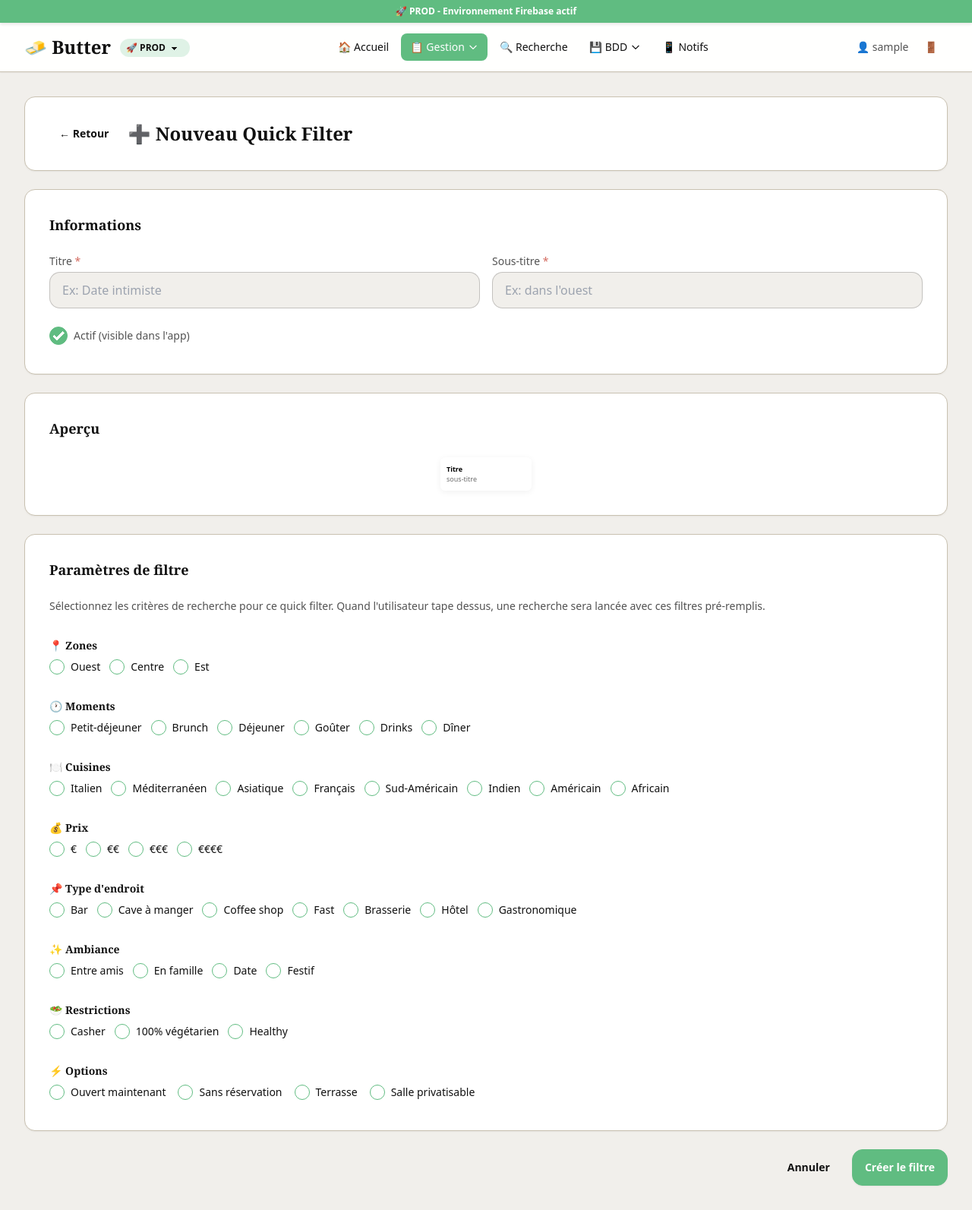
After one commit to danou294/butter-gestion, a Django app: page /quick-filters/create/ in a window 1280 px wide. The commit adds this page. Shown: the whole page at 76% size. Run offline with Django 4.2, Linux system fonts and the light colour scheme; the visitor is signed in with stand-in values (Sample User, id 1); some web fonts are replaced.

Commit message:
feat: ajout module Quick Filters CRUD (Django admin)
Nouveau module pour gérer les quick filters dynamiques depuis l'interface Django.
Les filtres sont stockés dans Firestore et affichés aléatoirement sur la home page Flutter.

Co-Authored-By: Claude Opus 4.6 <noreply@anthropic.com>

```diff
--- a/scripts_manager/templates/scripts_manager/base.html
+++ b/scripts_manager/templates/scripts_manager/base.html
@@ -67,7 +67,7 @@
                     <!-- Dropdown Gestion -->
                     <div class="relative" x-data="{ open: false }" @mouseenter="open = true" @mouseleave="open = false">
                         <button @click="open = !open"
-                                class="px-3 py-2 rounded-lg text-sm font-medium transition-colors inline-flex items-center gap-1 {% if 'restaurant' in request.resolver_match.url_name or 'photo' in request.resolver_match.url_name or 'user' in request.resolver_match.url_name or 'guide' in request.resolver_match.url_name or 'announcement' in request.resolver_match.url_name or 'onboarding' in request.resolver_match.url_name or 'subscriber' in request.resolver_match.url_name or 'dashboard_revenuecat' in request.resolver_match.url_name %}bg-primary text-primary-content{% else %}text-base-content hover:bg-base-200{% endif %}">
+                                class="px-3 py-2 rounded-lg text-sm font-medium transition-colors inline-flex items-center gap-1 {% if 'restaurant' in request.resolver_match.url_name or 'photo' in request.resolver_match.url_name or 'user' in request.resolver_match.url_name or 'guide' in request.resolver_match.url_name or 'announcement' in request.resolver_match.url_name or 'onboarding' in request.resolver_match.url_name or 'subscriber' in request.resolver_match.url_name or 'dashboard_revenuecat' in request.resolver_match.url_name or 'quick_filter' in request.resolver_match.url_name %}bg-primary text-primary-content{% else %}text-base-content hover:bg-base-200{% endif %}">
                             📋 Gestion
                             <svg class="w-3.5 h-3.5 transition-transform" :class="open && 'rotate-180'" fill="none" stroke="currentColor" viewBox="0 0 24 24"><path stroke-linecap="round" stroke-linejoin="round" stroke-width="2" d="M19 9l-7 7-7-7"/></svg>
                         </button>
@@ -86,6 +86,7 @@
                             <a href="{% url 'scripts_manager:users_list' %}" class="flex items-center gap-2 px-4 py-2.5 text-sm text-base-content hover:bg-base-200 transition-colors {% if 'user' in request.resolver_match.url_name and 'subscriber' not in request.resolver_match.url_name and 'dashboard_revenuecat' not in request.resolver_match.url_name %}font-bold text-primary{% endif %}">👥 Utilisateurs</a>
                             <a href="{% url 'scripts_manager:subscribers_list' %}" class="flex items-center gap-2 px-4 py-2.5 text-sm text-base-content hover:bg-base-200 transition-colors {% if 'subscriber' in request.resolver_match.url_name or 'dashboard_revenuecat' in request.resolver_match.url_name %}font-bold text-primary{% endif %}">💳 Abonnés</a>
                             <a href="{% url 'scripts_manager:onboarding_list' %}" class="flex items-center gap-2 px-4 py-2.5 text-sm text-base-content hover:bg-base-200 transition-colors {% if 'onboarding' in request.resolver_match.url_name %}font-bold text-primary{% endif %}">🎯 Onboarding</a>
+                            <a href="{% url 'scripts_manager:quick_filters_list' %}" class="flex items-center gap-2 px-4 py-2.5 text-sm text-base-content hover:bg-base-200 transition-colors {% if 'quick_filter' in request.resolver_match.url_name %}font-bold text-primary{% endif %}">🔍 Quick Filters</a>
                         </div>
                     </div>
 
@@ -161,6 +162,7 @@
                 <a href="{% url 'scripts_manager:users_list' %}" class="block px-3 py-2.5 rounded-lg text-sm {% if 'user' in request.resolver_match.url_name and 'subscriber' not in request.resolver_match.url_name and 'dashboard_revenuecat' not in request.resolver_match.url_name %}bg-primary text-primary-content font-medium{% else %}text-base-content hover:bg-base-200{% endif %}">👥 Utilisateurs</a>
                 <a href="{% url 'scripts_manager:subscribers_list' %}" class="block px-3 py-2.5 rounded-lg text-sm {% if 'subscriber' in request.resolver_match.url_name or 'dashboard_revenuecat' in request.resolver_match.url_name %}bg-primary text-primary-content font-medium{% else %}text-base-content hover:bg-base-200{% endif %}">💳 Abonnés</a>
                 <a href="{% url 'scripts_manager:onboarding_list' %}" class="block px-3 py-2.5 rounded-lg text-sm {% if 'onboarding' in request.resolver_match.url_name %}bg-primary text-primary-content font-medium{% else %}text-base-content hover:bg-base-200{% endif %}">🎯 Onboarding</a>
+                <a href="{% url 'scripts_manager:quick_filters_list' %}" class="block px-3 py-2.5 rounded-lg text-sm {% if 'quick_filter' in request.resolver_match.url_name %}bg-primary text-primary-content font-medium{% else %}text-base-content hover:bg-base-200{% endif %}">🔍 Quick Filters</a>
                 <div class="pt-2 pb-1 px-3 text-xs font-bold text-secondary uppercase tracking-wider">Outils</div>
                 <a href="{% url 'scripts_manager:search_restaurants' %}" class="block px-3 py-2.5 rounded-lg text-sm {% if 'search_restaurants' in request.resolver_match.url_name %}bg-primary text-primary-content font-medium{% else %}text-base-content hover:bg-base-200{% endif %}">🔍 Recherche</a>
                 <a href="{% url 'scripts_manager:import_restaurants_index' %}" class="block px-3 py-2.5 rounded-lg text-sm {% if 'import_restaurants' in request.resolver_match.url_name %}bg-primary text-primary-content font-medium{% else %}text-base-content hover:bg-base-200{% endif %}">📥 Import</a>
--- /dev/null
+++ b/scripts_manager/templates/scripts_manager/quick_filters/form.html
@@ -0,0 +1,241 @@
+{% extends "scripts_manager/base.html" %}
+{% load static %}
+
+{% block title %}{% if mode == 'create' %}Créer{% else %}Éditer{% endif %} Quick Filter - Butter Backoffice{% endblock %}
+
+{% block content %}
+<div class="space-y-6">
+    <!-- Header -->
+    <div class="card bg-base-100 shadow-sm border border-base-300">
+        <div class="card-body">
+            <div class="flex items-center gap-3">
+                <a href="{% url 'scripts_manager:quick_filters_list' %}" class="btn btn-ghost btn-sm">← Retour</a>
+                <h1 class="text-2xl font-serif font-bold text-base-content">
+                    {% if mode == 'create' %}➕ Nouveau Quick Filter{% else %}✏️ Éditer « {{ quick_filter.title }} »{% endif %}
+                </h1>
+            </div>
+        </div>
+    </div>
+
+    <!-- Form -->
+    <form method="post" class="space-y-6">
+        {% csrf_token %}
+
+        <!-- Infos de base -->
+        <div class="card bg-base-100 shadow-sm border border-base-300">
+            <div class="card-body">
+                <h2 class="text-lg font-serif font-bold text-base-content mb-4">Informations</h2>
+
+                <div class="grid grid-cols-1 md:grid-cols-2 gap-4">
+                    <div>
+                        <label for="title" class="block text-sm font-medium text-secondary mb-1">Titre <span class="text-error">*</span></label>
+                        <input type="text" id="title" name="title"
+                               value="{% if mode == 'edit' %}{{ quick_filter.title }}{% elif form_data %}{{ form_data.title }}{% endif %}"
+                               required placeholder="Ex: Date intimiste"
+                               class="input input-bordered w-full bg-base-200">
+                    </div>
+                    <div>
+                        <label for="subtitle" class="block text-sm font-medium text-secondary mb-1">Sous-titre <span class="text-error">*</span></label>
+                        <input type="text" id="subtitle" name="subtitle"
+                               value="{% if mode == 'edit' %}{{ quick_filter.subtitle }}{% elif form_data %}{{ form_data.subtitle }}{% endif %}"
+                               required placeholder="Ex: dans l'ouest"
+                               class="input input-bordered w-full bg-base-200">
+                    </div>
+                </div>
+
+                <div class="mt-4">
+                    <label class="inline-flex items-center gap-2 cursor-pointer">
+                        <input type="checkbox" name="isActive"
+                               {% if mode == 'create' %}checked{% elif mode == 'edit' and quick_filter.isActive %}checked{% endif %}
+                               class="checkbox checkbox-primary">
+                        <span class="text-sm text-secondary">Actif (visible dans l'app)</span>
+                    </label>
+                </div>
+            </div>
+        </div>
+
+        <!-- Preview -->
+        <div class="card bg-base-100 shadow-sm border border-base-300">
+            <div class="card-body">
+                <h2 class="text-lg font-serif font-bold text-base-content mb-4">Aperçu</h2>
+                <div class="flex justify-center">
+                    <div style="width: 120px; height: 44px; background: white; border-radius: 6px; box-shadow: 0 2px 8px rgba(0,0,0,0.06); padding: 6px 8px; display: flex; flex-direction: column; justify-content: center;">
+                        <div id="preview-title" style="font-size: 9px; font-weight: 600; color: #000;">Date intimiste</div>
+                        <div id="preview-subtitle" style="font-size: 9px; color: #6D6D6D;">dans l'ouest</div>
+                    </div>
+                </div>
+            </div>
+        </div>
+
+        <!-- Filtres -->
+        <div class="card bg-base-100 shadow-sm border border-base-300">
+            <div class="card-body">
+                <h2 class="text-lg font-serif font-bold text-base-content mb-4">Paramètres de filtre</h2>
+                <p class="text-sm text-secondary mb-6">Sélectionnez les critères de recherche pour ce quick filter. Quand l'utilisateur tape dessus, une recherche sera lancée avec ces filtres pré-remplis.</p>
+
+                <!-- Zones -->
+                <div class="mb-6">
+                    <h3 class="text-sm font-bold text-base-content mb-2">📍 Zones</h3>
+                    <div class="flex flex-wrap gap-3">
+                        {% for zone in filter_options.zones %}
+                        <label class="inline-flex items-center gap-2 cursor-pointer">
+                            <input type="checkbox" name="zones" value="{{ zone }}"
+                                   {% if mode == 'edit' and zone in quick_filter.filters.zones %}checked{% endif %}
+                                   class="checkbox checkbox-sm checkbox-primary">
+                            <span class="text-sm">{{ zone }}</span>
+                        </label>
+                        {% endfor %}
+                    </div>
+                </div>
+
+                <!-- Moments -->
+                <div class="mb-6">
+                    <h3 class="text-sm font-bold text-base-content mb-2">🕐 Moments</h3>
+                    <div class="flex flex-wrap gap-3">
+                        {% for moment in filter_options.moments %}
+                        <label class="inline-flex items-center gap-2 cursor-pointer">
+                            <input type="checkbox" name="moments" value="{{ moment }}"
+                                   {% if mode == 'edit' and moment in quick_filter.filters.moments %}checked{% endif %}
+                                   class="checkbox checkbox-sm checkbox-primary">
+                            <span class="text-sm">{{ moment }}</span>
+                        </label>
+                        {% endfor %}
+                    </div>
+                </div>
+
+                <!-- Cuisines -->
+                <div class="mb-6">
+                    <h3 class="text-sm font-bold text-base-content mb-2">🍽️ Cuisines</h3>
+                    <div class="flex flex-wrap gap-3">
+                        {% for cuisine in filter_options.cuisines %}
+                        <label class="inline-flex items-center gap-2 cursor-pointer">
+                            <input type="checkbox" name="cuisines" value="{{ cuisine }}"
+                                   {% if mode == 'edit' and cuisine in quick_filter.filters.cuisines %}checked{% endif %}
+                                   class="checkbox checkbox-sm checkbox-primary">
+                            <span class="text-sm">{{ cuisine }}</span>
+                        </label>
+                        {% endfor %}
+                    </div>
+                </div>
+
+                <!-- Prix -->
+                <div class="mb-6">
+                    <h3 class="text-sm font-bold text-base-content mb-2">💰 Prix</h3>
+                    <div class="flex flex-wrap gap-3">
+                        {% for p in filter_options.prix %}
+                        <label class="inline-flex items-center gap-2 cursor-pointer">
+                            <input type="checkbox" name="prix" value="{{ p }}"
+                                   {% if mode == 'edit' and p in quick_filter.filters.prix %}checked{% endif %}
+                                   class="checkbox checkbox-sm checkbox-primary">
+                            <span class="text-sm">{{ p }}</span>
+                        </label>
+                        {% endfor %}
+                    </div>
+                </div>
+
+                <!-- Lieux -->
+                <div class="mb-6">
+                    <h3 class="text-sm font-bold text-base-content mb-2">📌 Type d'endroit</h3>
+                    <div class="flex flex-wrap gap-3">
+                        {% for lieu in filter_options.lieux %}
+                        <label class="inline-flex items-center gap-2 cursor-pointer">
+                            <input type="checkbox" name="lieux" value="{{ lieu }}"
+                                   {% if mode == 'edit' and lieu in quick_filter.filters.lieux %}checked{% endif %}
+                                   class="checkbox checkbox-sm checkbox-primary">
+                            <span class="text-sm">{{ lieu }}</span>
+                        </label>
+                        {% endfor %}
+                    </div>
+                </div>
+
+                <!-- Ambiance -->
+                <div class="mb-6">
+                    <h3 class="text-sm font-bold text-base-content mb-2">✨ Ambiance</h3>
+                    <div class="flex flex-wrap gap-3">
+                        {% for amb in filter_options.ambiance %}
+                        <label class="inline-flex items-center gap-2 cursor-pointer">
+                            <input type="checkbox" name="ambiance" value="{{ amb }}"
+                                   {% if mode == 'edit' and amb in quick_filter.filters.ambiance %}checked{% endif %}
+                                   class="checkbox checkbox-sm checkbox-primary">
+                            <span class="text-sm">{{ amb }}</span>
+                        </label>
+                        {% endfor %}
+                    </div>
+                </div>
+
+                <!-- Restrictions -->
+                <div class="mb-6">
+                    <h3 class="text-sm font-bold text-base-content mb-2">🥗 Restrictions</h3>
+                    <div class="flex flex-wrap gap-3">
+                        {% for rest in filter_options.restrictions %}
+                        <label class="inline-flex items-center gap-2 cursor-pointer">
+                            <input type="checkbox" name="restrictions" value="{{ rest }}"
+                                   {% if mode == 'edit' and rest in quick_filter.filters.restrictions %}checked{% endif %}
+                                   class="checkbox checkbox-sm checkbox-primary">
+                            <span class="text-sm">{{ rest }}</span>
+                        </label>
+                        {% endfor %}
+                    </div>
+                </div>
+
+                <!-- Booleans -->
+                <div class="mb-2">
+                    <h3 class="text-sm font-bold text-base-content mb-2">⚡ Options</h3>
+                    <div class="flex flex-wrap gap-4">
+                        <label class="inline-flex items-center gap-2 cursor-pointer">
+                            <input type="checkbox" name="openNow"
+                                   {% if mode == 'edit' and quick_filter.filters.openNow %}checked{% endif %}
+                                   class="checkbox checkbox-sm checkbox-primary">
+                            <span class="text-sm">Ouvert maintenant</span>
+                        </label>
+                        <label class="inline-flex items-center gap-2 cursor-pointer">
+                            <input type="checkbox" name="noReservation"
+                                   {% if mode == 'edit' and quick_filter.filters.noReservation %}checked{% endif %}
+                                   class="checkbox checkbox-sm checkbox-primary">
+                            <span class="text-sm">Sans réservation</span>
+                        </label>
+                        <label class="inline-flex items-center gap-2 cursor-pointer">
+                            <input type="checkbox" name="hasTerrace"
+                                   {% if mode == 'edit' and quick_filter.filters.hasTerrace %}checked{% endif %}
+                                   class="checkbox checkbox-sm checkbox-primary">
+                            <span class="text-sm">Terrasse</span>
+                        </label>
+                        <label class="inline-flex items-center gap-2 cursor-pointer">
+                            <input type="checkbox" name="hasPrivateRoom"
+                                   {% if mode == 'edit' and quick_filter.filters.hasPrivateRoom %}checked{% endif %}
+                                   class="checkbox checkbox-sm checkbox-primary">
+                            <span class="text-sm">Salle privatisable</span>
+                        </label>
+                    </div>
+                </div>
+            </div>
+        </div>
+
+        <!-- Actions -->
+        <div class="flex gap-3 justify-end">
+            <a href="{% url 'scripts_manager:quick_filters_list' %}" class="btn btn-ghost">Annuler</a>
+            <button type="submit" class="btn btn-primary">
+                {% if mode == 'create' %}Créer le filtre{% else %}Enregistrer{% endif %}
+            </button>
+        </div>
+    </form>
+</div>
+
+<script>
+(function() {
+    var titleInput = document.getElementById('title');
+    var subtitleInput = document.getElementById('subtitle');
+    var previewTitle = document.getElementById('preview-title');
+    var previewSubtitle = document.getElementById('preview-subtitle');
+
+    function updatePreview() {
+        previewTitle.textContent = titleInput.value || 'Titre';
+        previewSubtitle.textContent = subtitleInput.value || 'sous-titre';
+    }
+
+    titleInput.addEventListener('input', updatePreview);
+    subtitleInput.addEventListener('input', updatePreview);
+    updatePreview();
+})();
+</script>
+{% endblock %}
--- a/scripts_manager/urls.py
+++ b/scripts_manager/urls.py
@@ -11,6 +11,7 @@ from . import guides_views
 from . import announcements_views
 from . import onboarding_views
 from . import revenuecat_views
+from . import quick_filters_views
 
 app_name = 'scripts_manager'
 
@@ -116,6 +117,13 @@ urlpatterns = [
     path('onboarding-restaurants/<str:restaurant_id>/', onboarding_views.onboarding_detail, name='onboarding_detail'),
     path('onboarding-restaurants/<str:restaurant_id>/delete/', onboarding_views.onboarding_delete, name='onboarding_delete'),
 
+    # Quick Filters
+    path('quick-filters/', quick_filters_views.quick_filters_list, name='quick_filters_list'),
+    path('quick-filters/create/', quick_filters_views.quick_filter_create, name='quick_filter_create'),
+    path('quick-filters/<str:filter_id>/edit/', quick_filters_views.quick_filter_edit, name='quick_filter_edit'),
+    path('quick-filters/<str:filter_id>/delete/', quick_filters_views.quick_filter_delete, name='quick_filter_delete'),
+    path('quick-filters/<str:filter_id>/json/', quick_filters_views.quick_filter_get_json, name='quick_filter_get_json'),
+
     # Recherche de restaurants
     path('search/', search_restaurants_views.search_restaurants_index, name='search_restaurants'),
     path('search/analyze-columns/', search_restaurants_views.analyze_excel_columns, name='analyze_excel_columns'),
```
Also changed, not shown: scripts_manager/quick_filters_views.py (added, +287 -0 lines), scripts_manager/templates/scripts_manager/quick_filters/list.html (added, +102 -0 lines).
